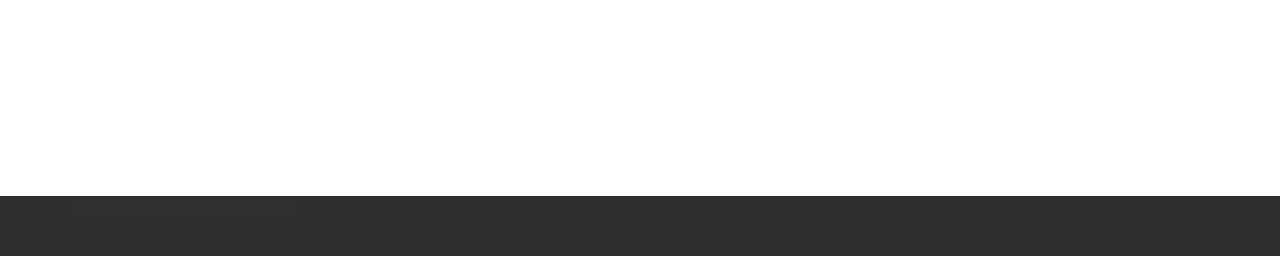
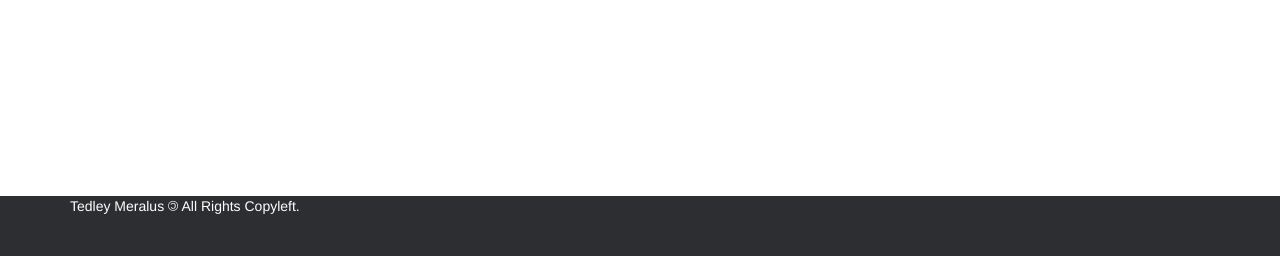
Before and after one commit to tedleyem/python-shorturl, a Flask app: page / in a window 1280 px wide. Shown: the part 544-800 px from the top of the page. Run offline with Flask 2, Linux system fonts and the light colour scheme; some libraries are stand-ins or nearby versions.

Commit message:
changed footer text to white

```diff
--- a/static/css/layout.main.css
+++ b/static/css/layout.main.css
@@ -38,6 +38,7 @@ a:hover {
 /* Set the fixed height of the footer here */
 #footer {
   height: 60px;
+  color: #FFF;
   background-color: #2d2e32;
 }
 
```
